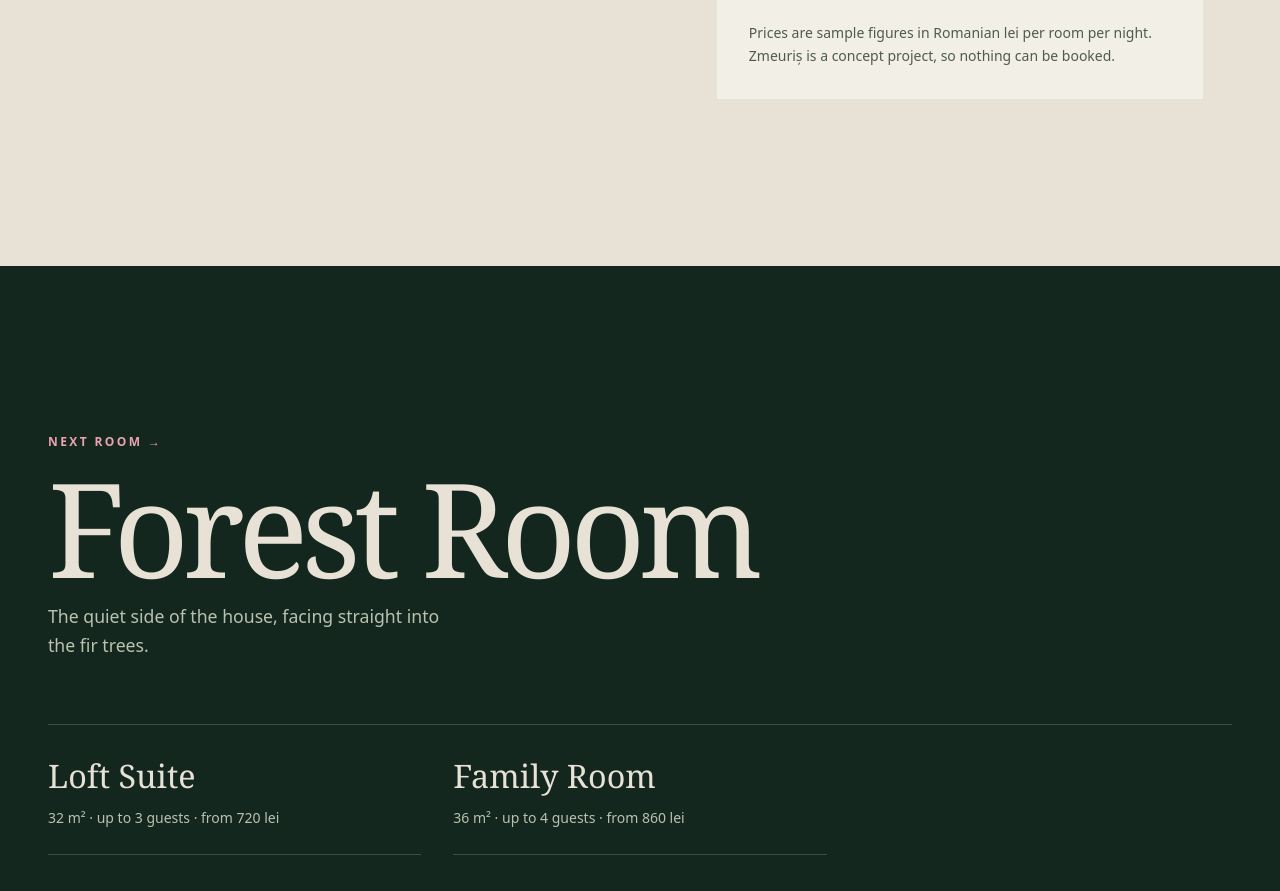
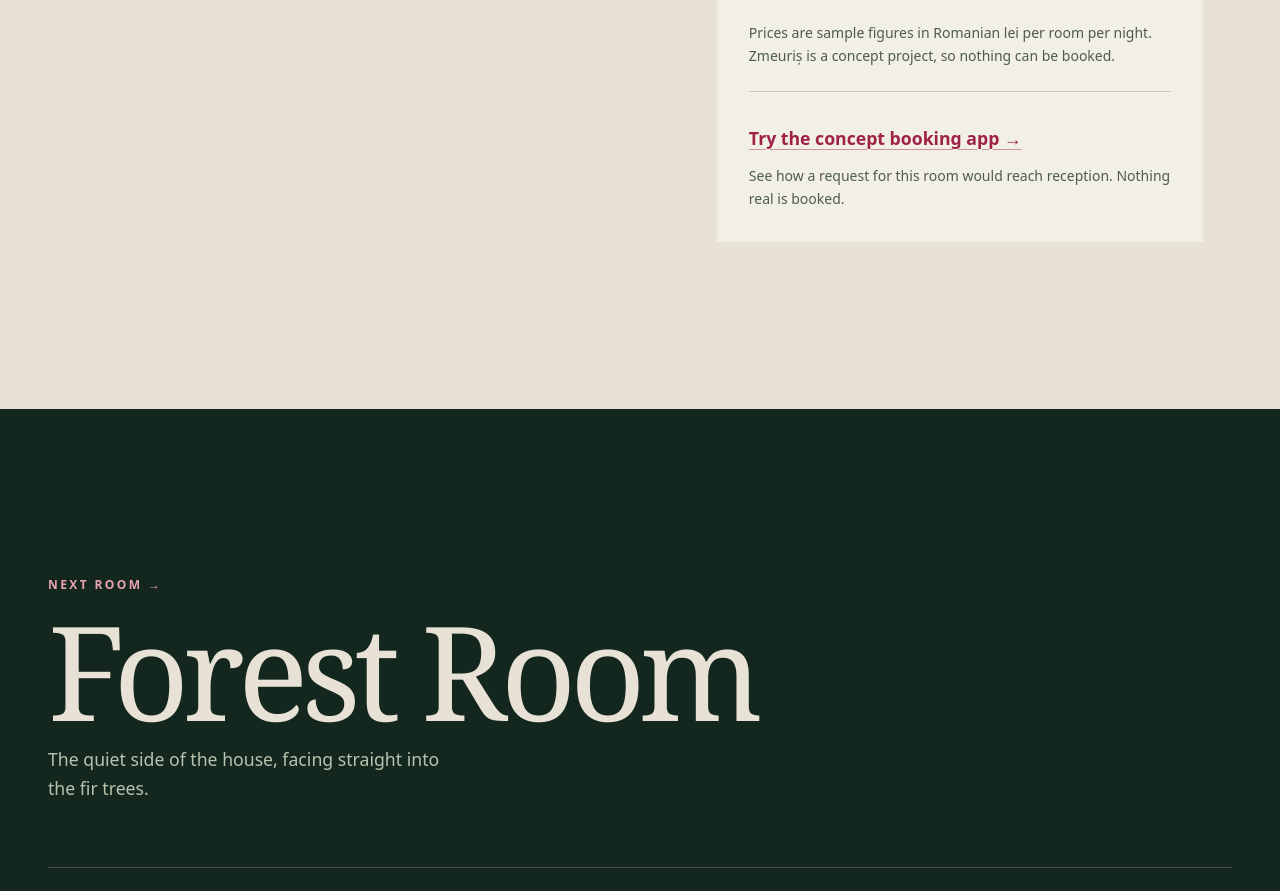
Before and after one commit to NoTiX452/concept-hotel-website, an Astro site: page /rooms/meadow-room in a window 1280 px wide. Shown: the part 1687-2578 px from the top of the page. Built offline with nearby package versions, Linux system fonts and the light colour scheme; Astro itself is replaced by a stand-in of ours; a web font is replaced by a local one.

Commit message:
feat: link each room to the concept booking app

```diff
--- a/src/content/hotel.ts
+++ b/src/content/hotel.ts
@@ -36,8 +36,17 @@ export const nav = [
   { label: "Getting here", href: "/getting-here/" },
 ] as const;
 
+// The concept booking app (NoTiX452/concept-booking-app), a separate project
+// for the same made-up hotel. Its room types match the rooms below.
+// Check this address after the app is deployed.
+export const bookingApp = {
+  url: "https://concept-booking.concept-hotel-website.workers.dev",
+} as const;
+
 export type Room = {
   slug: string;
+  // The room type in the booking app.
+  bookingType: "meadow" | "forest" | "loft" | "family";
   name: string;
   photo: PhotoName;
   count: number;
@@ -55,6 +64,7 @@ export type Room = {
 export const rooms: Room[] = [
   {
     slug: "meadow-room",
+    bookingType: "meadow",
     name: "Meadow Room",
     photo: "room-meadow",
     count: 5,
@@ -72,6 +82,7 @@ export const rooms: Room[] = [
   },
   {
     slug: "forest-room",
+    bookingType: "forest",
     name: "Forest Room",
     photo: "room-forest",
     count: 4,
@@ -89,6 +100,7 @@ export const rooms: Room[] = [
   },
   {
     slug: "loft-suite",
+    bookingType: "loft",
     name: "Loft Suite",
     photo: "room-loft",
     count: 2,
@@ -106,6 +118,7 @@ export const rooms: Room[] = [
   },
   {
     slug: "family-room",
+    bookingType: "family",
     name: "Family Room",
     photo: "room-family",
     count: 1,
--- a/src/pages/rooms/[slug].astro
+++ b/src/pages/rooms/[slug].astro
@@ -6,7 +6,7 @@ import BaseLayout from "../../layouts/BaseLayout.astro";
 import Photo from "../../components/Photo.astro";
 import Split from "../../components/Split.astro";
 import PriceNote from "../../components/PriceNote.astro";
-import { rooms } from "../../content/hotel";
+import { bookingApp, rooms } from "../../content/hotel";
 
 export const getStaticPaths = (() =>
   rooms.map((room, index) => ({
@@ -80,6 +80,12 @@ const pad = (n: number) => String(n).padStart(2, "0");
           }
         </dl>
         <PriceNote />
+        <p class="try">
+          <a href={`${bookingApp.url}/book/?room=${room.bookingType}`}>
+            Try the concept booking app <span aria-hidden="true">→</span>
+          </a>
+          <span class="try-note">See how a request for this room would reach reception. Nothing real is booked.</span>
+        </p>
       </section>
     </div>
   </article>
@@ -243,6 +249,28 @@ const pad = (n: number) => String(n).padStart(2, "0");
     background: var(--paper);
   }
 
+  /* The way into the concept booking app, kept below the price note so the
+     page still says first that nothing here is real. */
+  .try {
+    display: grid;
+    gap: 0.25rem;
+    margin: var(--space-3) 0 0;
+    padding-top: var(--space-3);
+    border-top: 1px solid var(--rule);
+  }
+
+  .try a {
+    justify-self: start;
+    padding-block: calc((2.75rem - 1lh) / 2);
+    color: var(--accent);
+    font-weight: 600;
+  }
+
+  .try-note {
+    color: var(--fg-soft);
+    font-size: var(--text-sm);
+  }
+
   dl {
     margin: 0 0 var(--space-3);
   }
```
